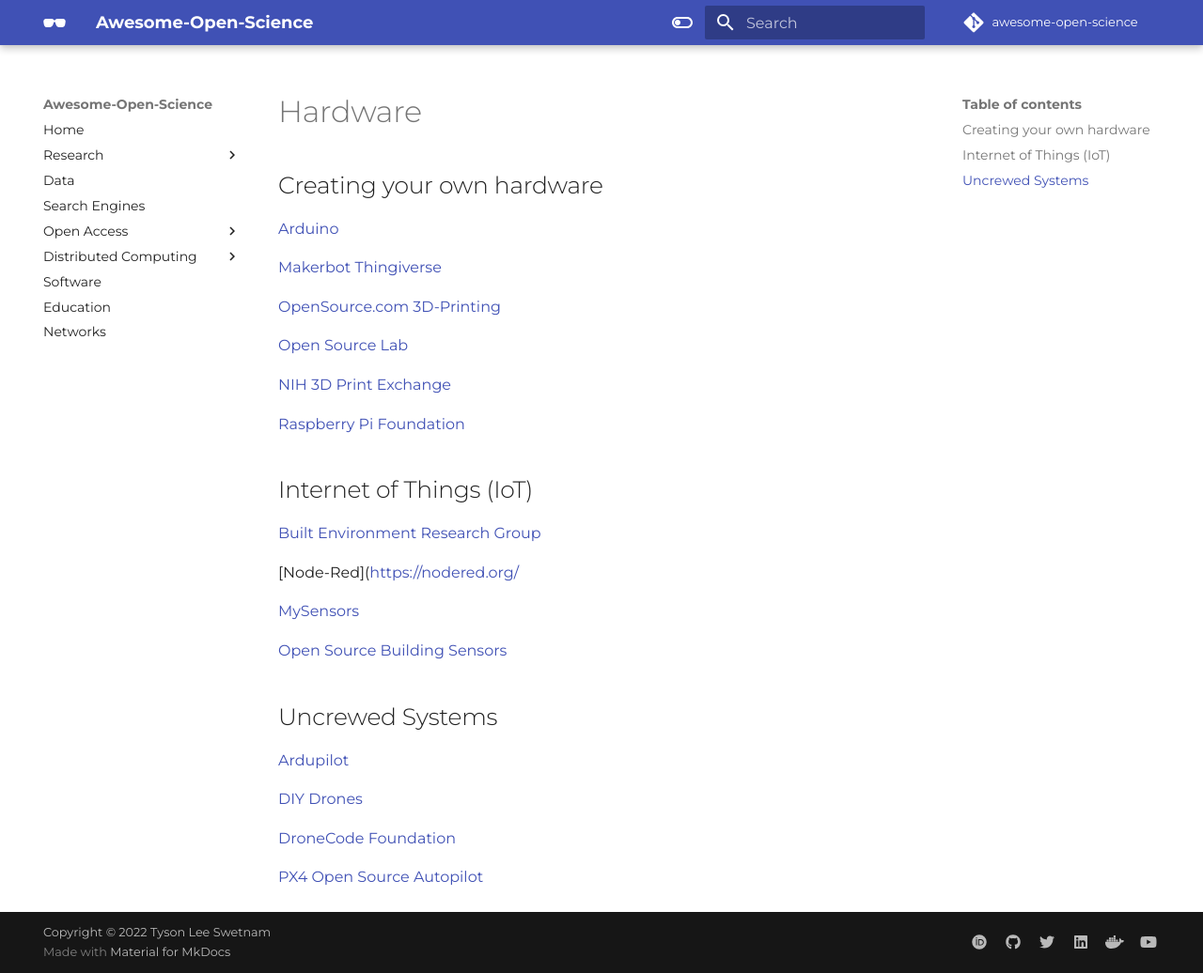
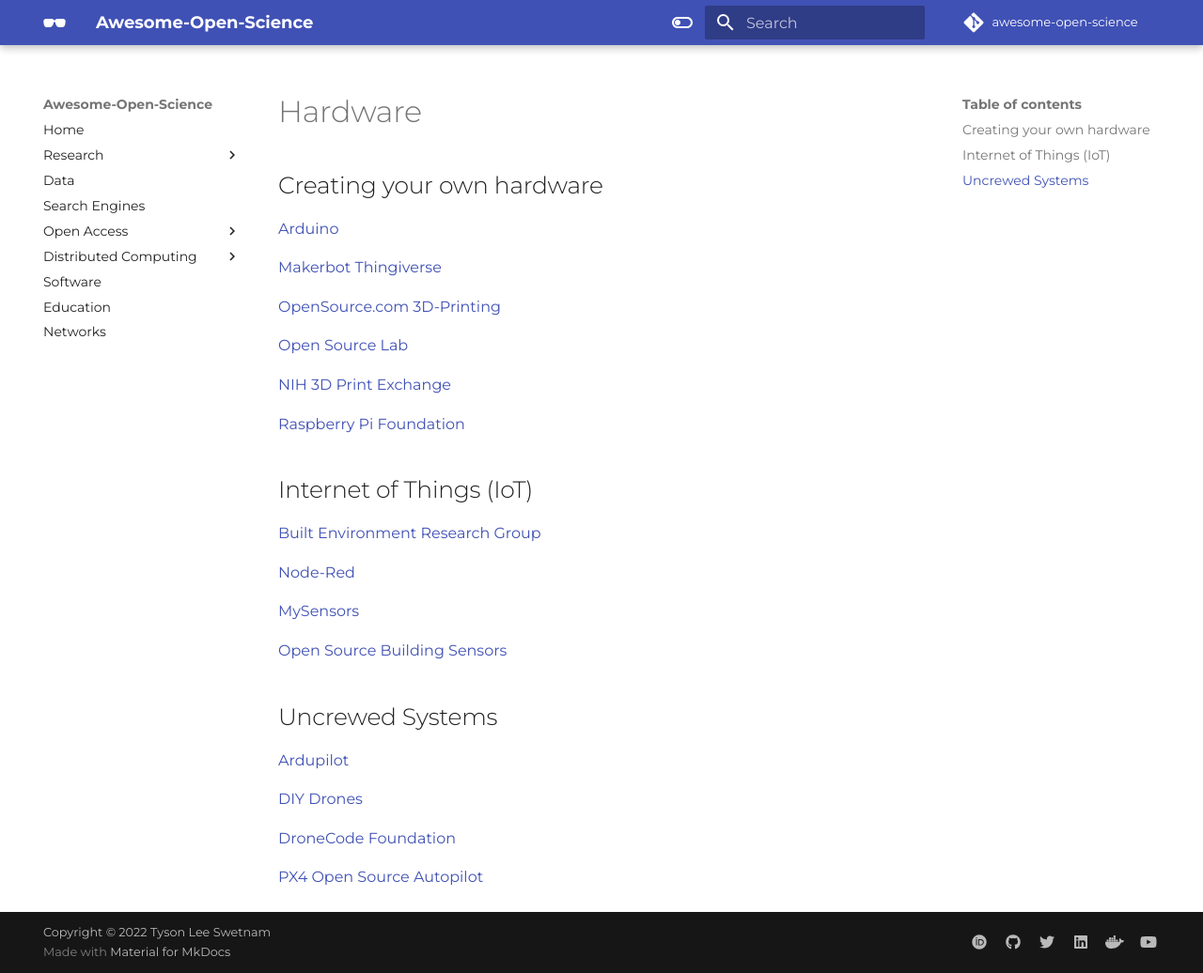
Before and after one commit to tyson-swetnam/awesome-open-science, an MkDocs documentation site: the page built from docs/hardware.md, in a window 1280 px wide and 1036 px high. Shown: the whole window at 94% size. Built offline with MkDocs 1.6.1 and Material for MkDocs 9.7.7, drawn with Linux system fonts in a browser that asks for light colours; some web fonts are replaced; comment, search, counter and statistics services are not loaded; some of the changed lines change nothing that is shown.

Commit message:
Update hardware.md

```diff
--- a/docs/hardware.md
+++ b/docs/hardware.md
@@ -1,33 +1,33 @@
 ## Creating your own hardware
 
-[Arduino](https://www.arduino.cc/)
+[Arduino](https://www.arduino.cc/){target=_blank}
 
-[Makerbot Thingiverse](https://www.thingiverse.com/)
+[Makerbot Thingiverse](https://www.thingiverse.com/){target=_blank}
 
-[OpenSource.com 3D-Printing](https://opensource.com/tags/3d-printing)
+[OpenSource.com 3D-Printing](https://opensource.com/tags/3d-printing){target=_blank}
 
-[Open Source Lab](https://reprap.org/wiki/Open_Source_Lab)
+[Open Source Lab](https://reprap.org/wiki/Open_Source_Lab){target=_blank}
 
-[NIH 3D Print Exchange](https://3dprint.nih.gov/)
+[NIH 3D Print Exchange](https://3dprint.nih.gov/){target=_blank}
 
-[Raspberry Pi Foundation](https://opensource.com/tags/3d-printing)
+[Raspberry Pi Foundation](https://opensource.com/tags/3d-printing){target=_blank}
 
 ## Internet of Things (IoT)
 
-[Built Environment Research Group](http://built-envi.com/portfolio/sensors/)
+[Built Environment Research Group](http://built-envi.com/portfolio/sensors/){target=_blank}
 
-[Node-Red](https://nodered.org/
+[Node-Red](https://nodered.org/){target=_blank}
 
-[MySensors](https://www.mysensors.org/)
+[MySensors](https://www.mysensors.org/){target=_blank}
 
-[Open Source Building Sensors](https://www.osbss.com/)
+[Open Source Building Sensors](https://www.osbss.com/){target=_blank}
 
 ## Uncrewed Systems
 
-[Ardupilot](https://ardupilot.org/)
+[Ardupilot](https://ardupilot.org/){target=_blank}
 
-[DIY Drones](https://diydrones.com/)
+[DIY Drones](https://diydrones.com/){target=_blank}
 
-[DroneCode Foundation](https://www.dronecode.org/)
+[DroneCode Foundation](https://www.dronecode.org/){target=_blank}
 
-[PX4 Open Source Autopilot](https://px4.io/)
+[PX4 Open Source Autopilot](https://px4.io/){target=_blank}
```
